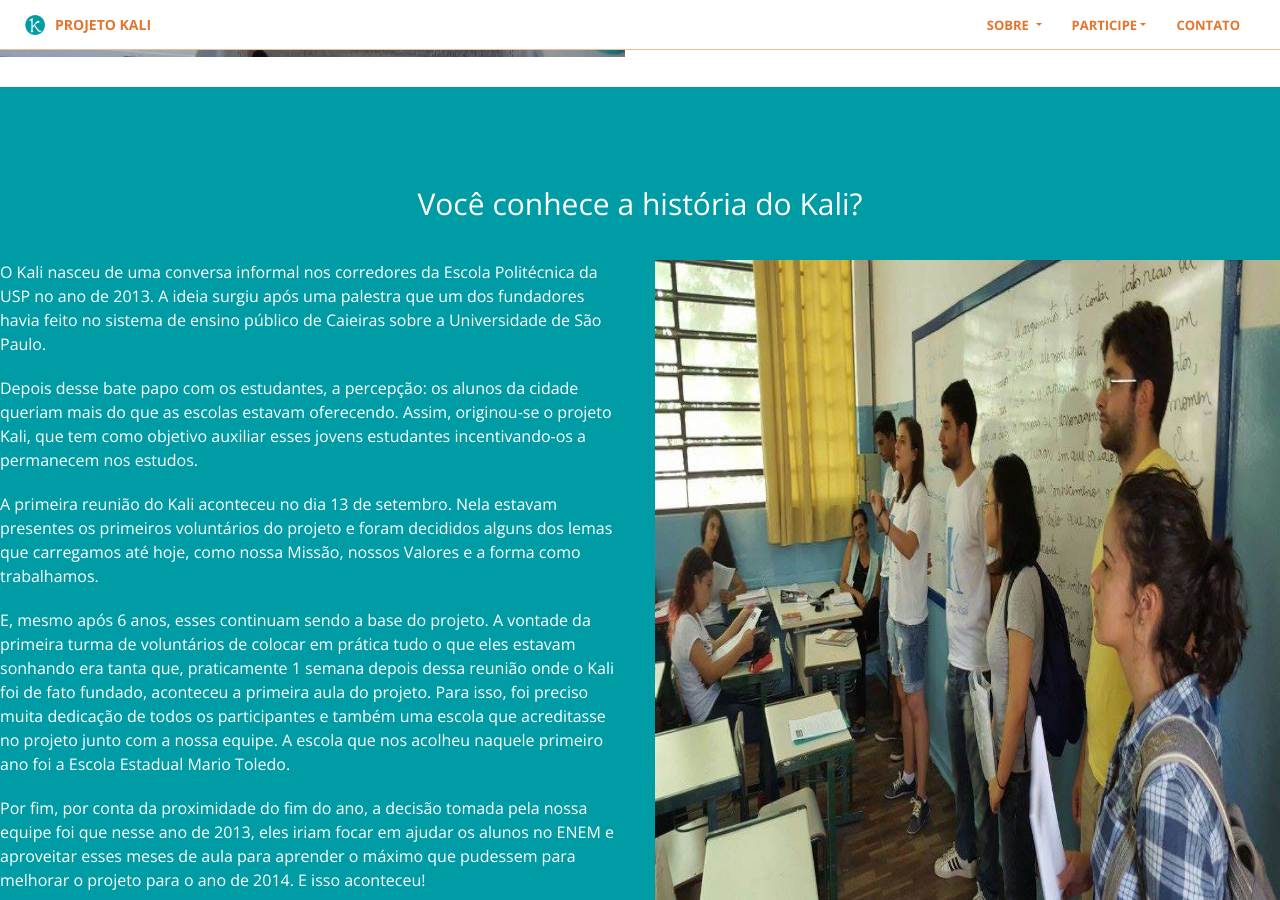
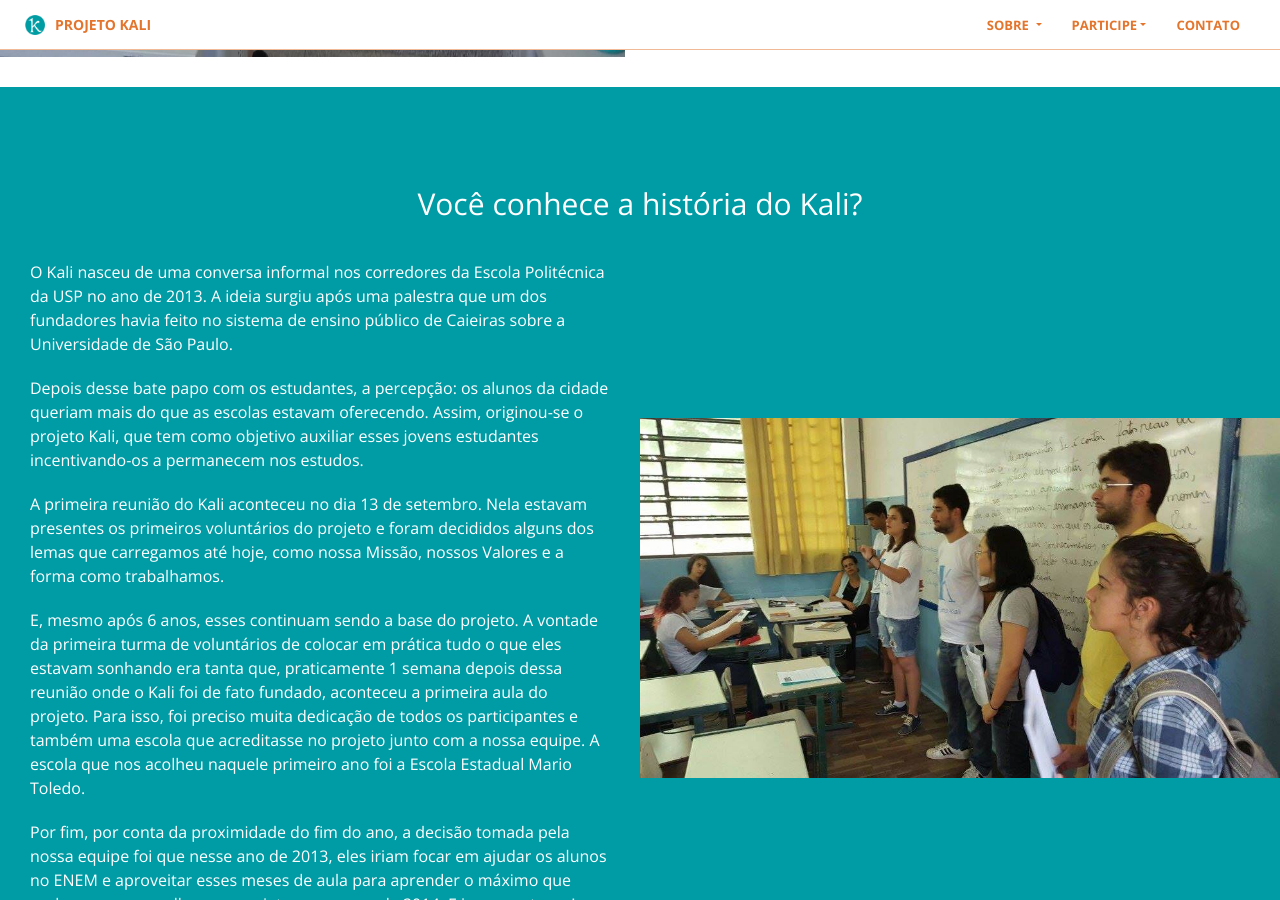
Before and after one commit to projetokali/projetokali.github.io, a Jekyll site: the page built from sobre.html, in a window 1280 px wide and 900 px high, scrolled down 1673 px. Built offline with Jekyll 4.4.1, drawn with Linux system fonts in a browser that asks for light colours.

Commit message:
Conserta margens da historia do kali

```diff
--- a/_includes/historia.html
+++ b/_includes/historia.html
@@ -2,8 +2,9 @@
     <div class="d-flex justify-content-center mx-5 mb-5">
         <h2 class="section-heading">Você conhece a história do Kali?</h2>
     </div>
-    <div class="row">
-        <div class="container col-12 col-md-6">
+    <div class="container-fluid">
+        <div class="row no-gutters">
+            <div class="col-12 col-md-6 px-5">
                 <p>
                     O Kali nasceu de uma conversa informal nos corredores da Escola Politécnica da USP no ano de 2013. A ideia surgiu após uma palestra que um dos fundadores havia feito no sistema de ensino público de Caieiras sobre a Universidade de São Paulo.
                 </p>
@@ -22,6 +23,9 @@
                     Por fim, por conta da proximidade do fim do ano, a decisão tomada pela nossa equipe foi que nesse ano de 2013, eles iriam focar em ajudar os alunos no ENEM e aproveitar esses meses de aula para aprender o máximo que pudessem para melhorar o projeto para o ano de 2014. E isso aconteceu!
                 </p>
             </div>
-        <img src="img/kali-inicio.jpg" class="col-12 col-md-6" data-aos="fade-left" alt="Imagem antiga de voluntários falando sobre o kali em uma escola."></img>
+            <div class="col-12 col-md-6 my-auto">
+                <img src="img/kali-inicio.jpg" class="mw-100" data-aos="fade-left" alt="Imagem antiga de voluntários falando sobre o kali em uma escola."></img>
+            </div>
+        </div>
     </div>
 </section>
```
Lines whose indentation alone changed are shown as unchanged.
